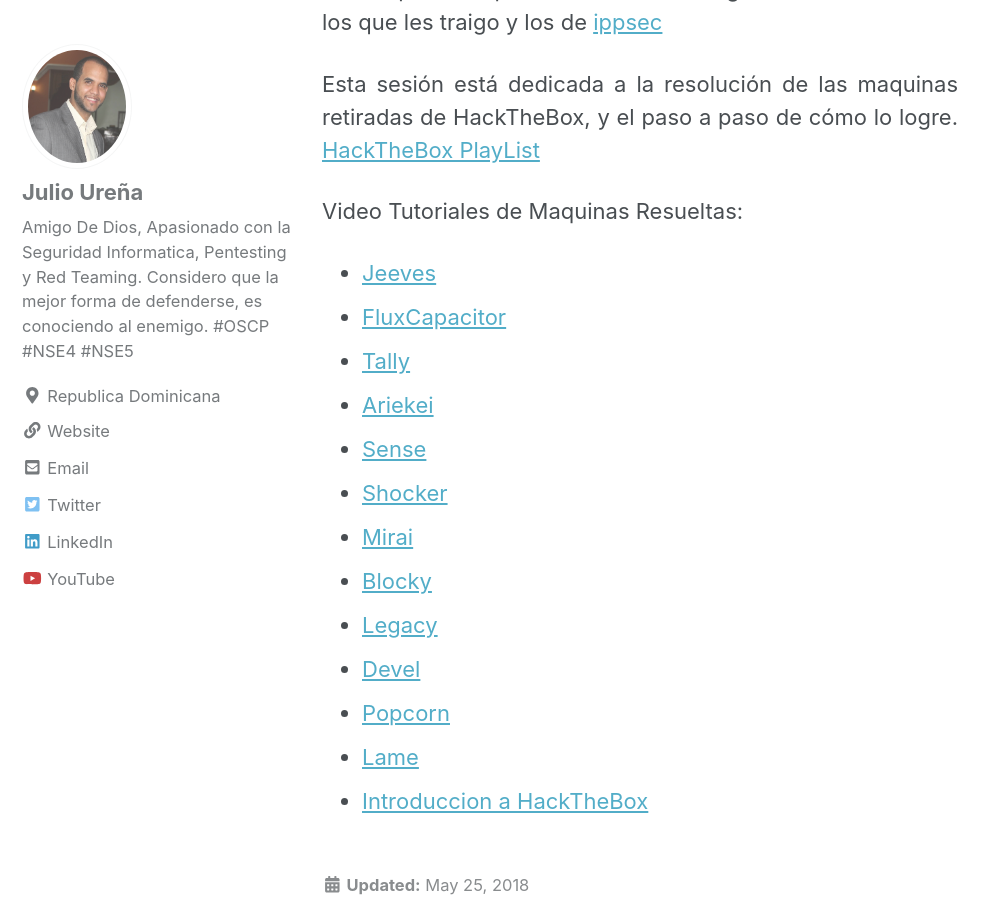
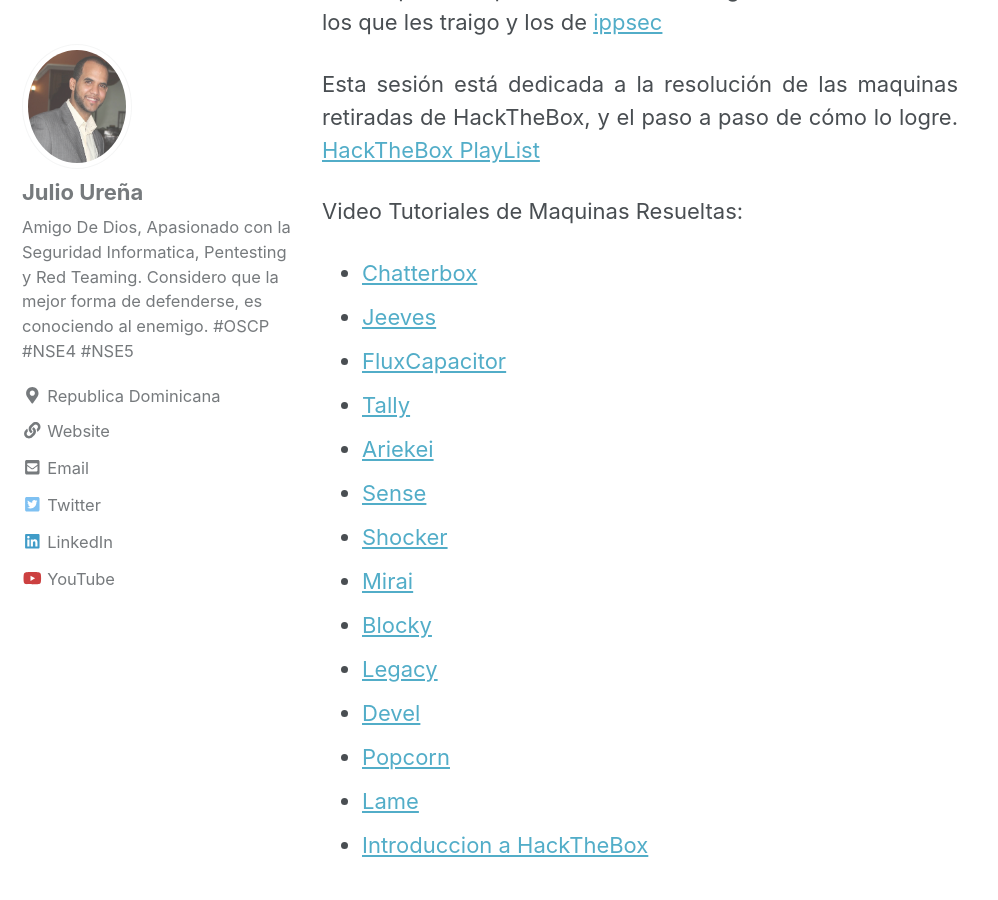
Before and after one commit to juliourena/juliourena.github.io, a Jekyll site: the page built from _posts/2018-5-25-HackTheBox.md, in a window 1280 px wide and 900 px high, scrolled down 487 px. Shown: the whole window, without its empty margins (0-998 px from the left). Built offline with Jekyll 4.4.1, drawn with Linux system fonts in a browser that asks for light colours; nearby versions of some CDN libraries.

Commit message:
Added Chatterbox

```diff
--- a/_posts/2018-5-25-HackTheBox.md
+++ b/_posts/2018-5-25-HackTheBox.md
@@ -9,6 +9,7 @@ Esta sesión está dedicada a la resolución de las maquinas retiradas de HackTh
 [HackTheBox PlayList]( https://www.youtube.com/watch?v=wNdFMUpc-kM&list=PLXm1FM6zsxpAHycJ8-0pvEsJPYmddzQBJ)
 
 Video Tutoriales de Maquinas Resueltas:
+* [Chatterbox](https://youtu.be/3KWlOqSREic)
 * [Jeeves](https://www.youtube.com/watch?v=MvzZ9_ncDI0)
 * [FluxCapacitor](https://youtu.be/KKFRJe9PyCE)
 * [Tally](https://www.youtube.com/edit?o=U&video_id=XKtW8JBmh9Y)
```
